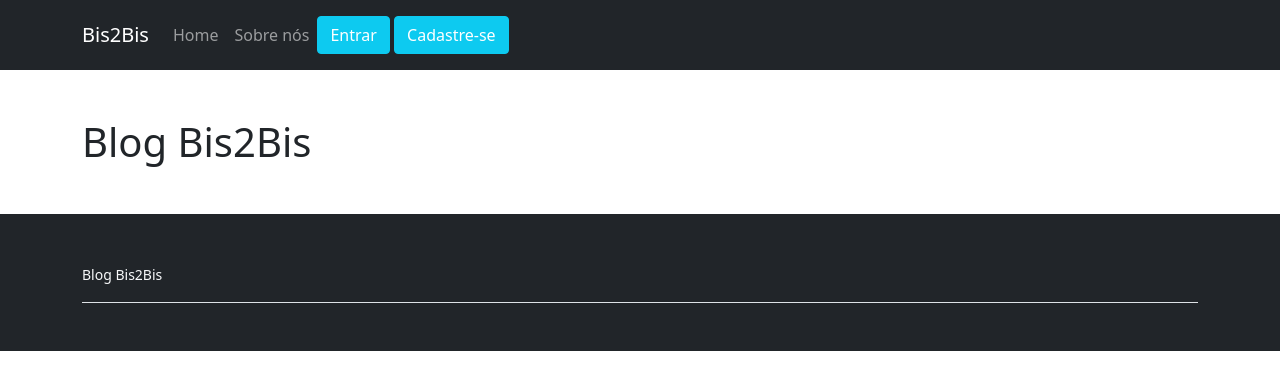
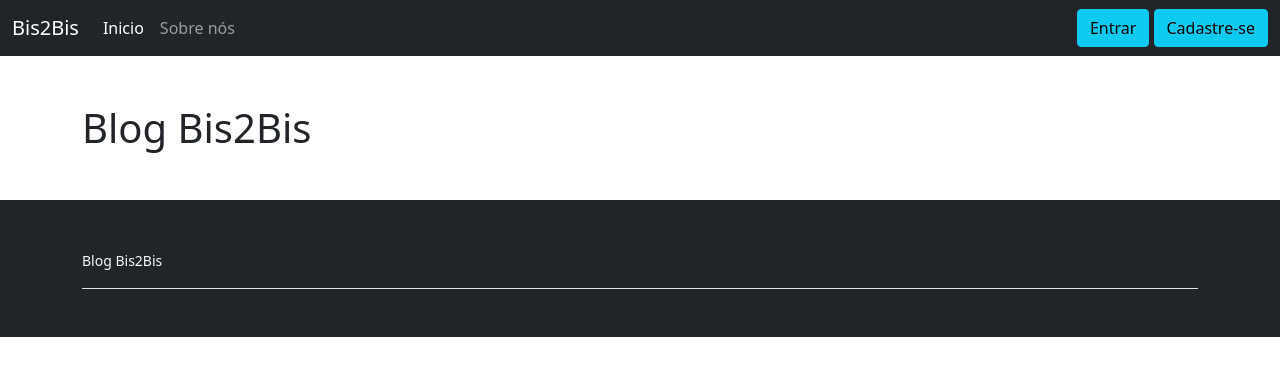
Before and after one commit to ham1lts/BlogPHP, a PHP site: page /bis2bisblog/index.php in a window 1280 px wide. Shown: the top 390 px of the page. Run offline with PHP 8.4, Linux system fonts and the light colour scheme.

Commit message:
atualizacao no navbar

```diff
--- a/app/Controllers/Admin.php
+++ b/app/Controllers/Admin.php
@@ -4,7 +4,7 @@
 {
     public function index()
     {
-        echo 'oi';
+        echo 'Em Breve Tela de Login Administrativo';
     }
 
 }
--- a/app/Views/nav.php
+++ b/app/Views/nav.php
@@ -1,31 +1,37 @@
 <header class="bg-dark">
-    <div class="container">
-        <nav class="navbar navbar-expand-sm navbar-dark">
+<nav class="navbar navbar-expand-lg navbar-dark bg-dark">
+    <div class="container-fluid">
         <a class="navbar-brand" href="<?= URL ?>">Bis2Bis</a>
-            <button class="navbar-toggler" type="button" data-toggle="collapse" data-target="#navbarSupportedContent" aria-controls="navbarSupportedContent" aria-expanded="false" aria-label="Toggle navigation">
+        <button class="navbar-toggler" type="button" data-bs-toggle="collapse" data-bs-target="#navbarColor02" aria-controls="navbarColor02" aria-expanded="false" aria-label="Toggle navigation">
             <span class="navbar-toggler-icon"></span>
         </button>
-            <div class="collapse navbar-collapse" id="navbarSupportedContent">
-                <ul class="navbar-nav mr-auto">
+
+        <div class="collapse navbar-collapse" id="navbarColor02">
+            <ul class="navbar-nav me-auto">
                 <li class="nav-item">
-                        <a class="nav-link" href="<?= URL ?>" data-tooltip="tooltip" title="Página Inicial">Home</a>
+                <a class="nav-link active" href="<?= URL ?>" data-tooltip="tooltip" title="Página Inicial">Inicio</a>
+                        <span class="visually-hidden">(current)</span>
+                    </a>
                 </li>
                 <li class="nav-item">
                 <a class="nav-link" href="<?= URL ?>/pages/about" data-tooltip="tooltip" title="Sobre nós">Sobre nós</a>
                 </li>
             </ul>
+            <form class="d-flex">
                 <?php if (isset($_SESSION['user_id'])) { ?>
                     <span class="navbar-text">
-                        <p>Olá <?= $_SESSION['user_name']; ?> </p>
+                        <a>Olá <?= $_SESSION['user_name']; ?>  </a>
+                        <a href=""> </a>
                     </span>
                     <a class="btn btn-sm btn-danger" href="<?= URL ?>/user/logout">Sair</a>
                 <?php } else { ?>
-                    <span class="navbar-text">
+                    <span class="nav-text">
                         <a class="btn btn-info" href="<?= URL ?>/user/login" data-tooltip="tooltip" title="Tem uma conta? Faça login">Entrar</a>
                         <a class="btn btn-info" href="<?= URL ?>/user/register" data-tooltip="tooltip" title="Não tem uma conta? Cadastre-se">Cadastre-se</a>
                     </span>
                 <?php } ?>
+            </form>
+        </div>
     </div>
 </nav>
-    </div>
 </header>
```
Lines whose indentation alone changed are shown as unchanged.
